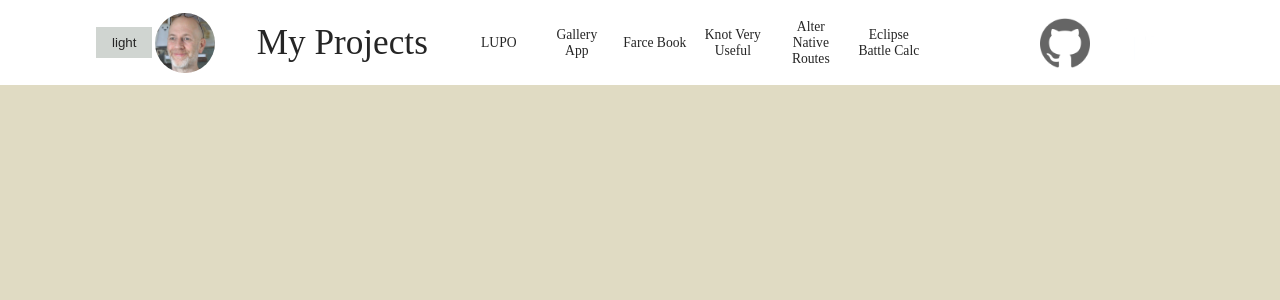
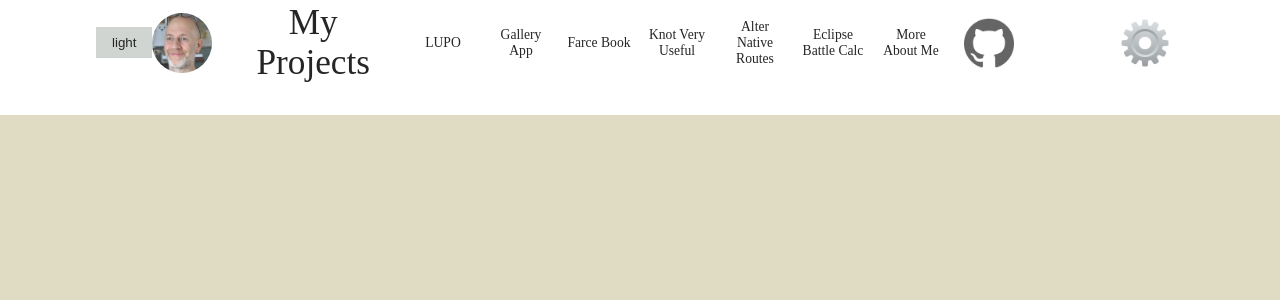
Before and after one commit to pablisch/portfolio-ts, a React (Vite) app: page /projects in a window 1280 px wide. Shown: the top 300 px of the page. Built offline with nearby package versions, Linux system fonts and the light colour scheme.

Commit message:
feat: nav right.

```diff
--- /dev/null
+++ b/src/features/Navbar/NavRight.tsx
@@ -0,0 +1,84 @@
+import { useThemeContext } from "../../hooks/useThemeContext.tsx";
+import { Link } from "react-router-dom";
+import { useSectionContext } from "../../hooks/useSectionContext.tsx";
+import { useScreenWidthContext } from "../../hooks/useScreenWidthContext.tsx";
+import { extLinkData } from "../../data/extLinkData.tsx";
+import { extNavLinkObject } from "../../types/data.types.ts";
+import ExtNavLink from "./ExtNavLink.tsx";
+
+export default function NavRight() {
+  const { theme, handleThemeChange, isIconRotating } = useThemeContext();
+  const { section } = useSectionContext();
+  const {
+    burgerMenuStage,
+    handleBurgerClick,
+    isBurgerMenuOpen,
+    isBurgerMenuActive,
+  } = useScreenWidthContext();
+  return (
+    <section className="nav-right navlist">
+      {/* 👇🏻 LINK TO PROJECTS SECTION */}
+      {section === "about" && burgerMenuStage < 3 && (
+        <Link
+          to="/"
+          id="projects-section-link"
+          className={`nav-btn nav-btn-${theme} nav-section-link nav-section-link-${theme}`}
+        >
+          Software Projects
+        </Link>
+      )}
+      {/* 👇🏻 LINK TO ABOUT ME SECTION */}
+      {section === "projects" && burgerMenuStage < 3 && (
+        <Link
+          to="/more-about-me"
+          id="about-section-link"
+          className={`nav-btn nav-btn-${theme} nav-section-link nav-section-link-${theme} `}
+        >
+          More About Me
+        </Link>
+      )}
+      {/* 👇🏻 EXTERNAL LINK BUTTONS */}
+      {extLinkData.length &&
+        burgerMenuStage < 2 &&
+        extLinkData.map((exLink: extNavLinkObject) => (
+          <ExtNavLink key={exLink.name} extLink={exLink} />
+        ))}
+      <div
+        role="button"
+        id="settings-nav-btn"
+        className={`nav-btn nav-btn-${theme} github-link-btn github-link-btn-${theme} settings-btn settings-btn-${theme}`}
+        onClick={handleThemeChange}
+      >
+        <img
+          id="settings-icon"
+          src="/images/settings-gear.png"
+          alt="settings button"
+          className={`github-logo github-logo-${theme} settings-icon settings-icon-${theme} ${
+            isIconRotating ? "rotate" : ""
+          }`}
+        />
+      </div>
+      {isBurgerMenuActive && (
+        <div className="hamburger-box">
+          <div id="hamburger" className="hamburger" onClick={handleBurgerClick}>
+            <span
+              className={`burger-bar burger-bar-${theme} buntop ${
+                isBurgerMenuOpen ? "burger-open" : ""
+              }`}
+            ></span>
+            <span
+              className={`burger-bar burger-bar-${theme} pattie ${
+                isBurgerMenuOpen ? "burger-open" : ""
+              }`}
+            ></span>
+            <span
+              className={`burger-bar burger-bar-${theme} bunbase ${
+                isBurgerMenuOpen ? "burger-open" : ""
+              }`}
+            ></span>
+          </div>
+        </div>
+      )}
+    </section>
+  );
+}
--- a/src/features/Navbar/Navbar.tsx
+++ b/src/features/Navbar/Navbar.tsx
@@ -1,13 +1,9 @@
-import { extNavLinkObject } from "../../types/data.types";
-import ExtNavLink from "./ExtNavLink.tsx";
-import { extLinkData } from "../../data/extLinkData.tsx";
-import { useScreenWidthContext } from "../../hooks/useScreenWidthContext.tsx";
 import { useThemeContext } from "../../hooks/useThemeContext.tsx";
 import NavLeft from "./NavLeft.tsx";
+import NavRight from "./NavRight.tsx";
 
 export default function Navbar() {
   const { theme, handleThemeChange } = useThemeContext();
-  const { burgerMenuStage } = useScreenWidthContext();
 
   // 👇🏻 TEMPORARY variable to mimic future functionality
 
@@ -18,13 +14,11 @@ export default function Navbar() {
           {theme === "light" ? "light" : theme === "dark" ? "dark" : "colour"}
         </button>
         <NavLeft />
-        {/* 👇🏻 EXTERNAL LINK BUTTONS */}
-        {extLinkData.length &&
-          burgerMenuStage < 2 &&
-          extLinkData.map((exLink: extNavLinkObject) => (
-            <ExtNavLink key={exLink.name} extLink={exLink} />
-          ))}
+        <NavRight />
       </div>
+      <div className={`nav-border-bar-1 nav-border-bar-1-${theme}`}></div>
+      <div className={`nav-border-bar-2 nav-border-bar-2-${theme}`}></div>
+      <div className={`nav-border-bar-3 nav-border-bar-3-${theme}`}></div>
     </nav>
   );
 }
```
